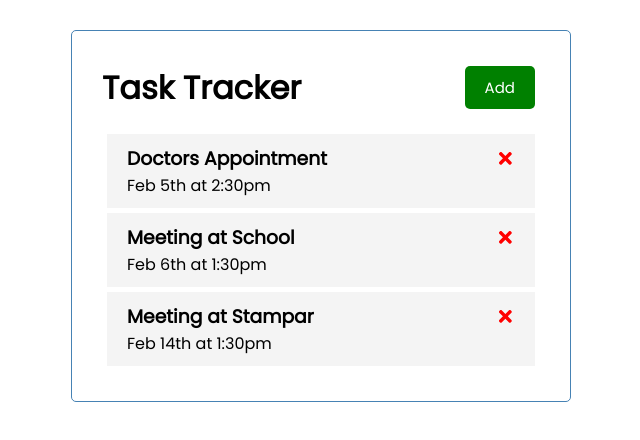
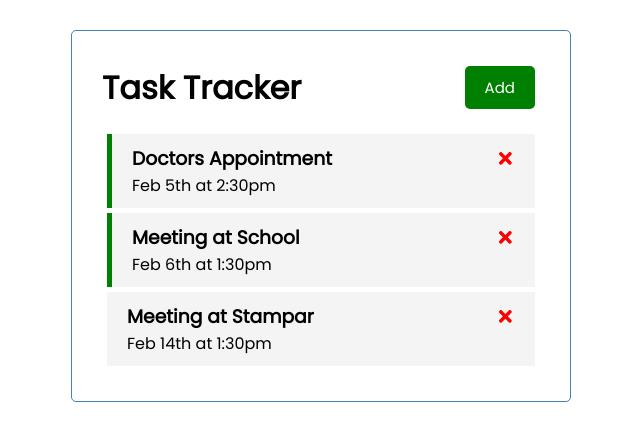
Before and after one commit to StefanBraunovic/React-Task-Tracker, a React (Create React App) app: page / in a window 1280 px wide. Shown: the top 440 px of the page, without its empty margins (319-959 px from the left). Built offline with nearby package versions, Linux system fonts and the light colour scheme.

Commit message:
Toggle reminder & conditional styling

```diff
--- a/src/App.js
+++ b/src/App.js
@@ -29,11 +29,21 @@
 	const deleteTask = (id) => {
 		setTasks(tasks.filter((task) => task.id !== id));
 	};
+	// Toggle reminder
+
+	const toggleReminder = (id) => {
+		setTasks(
+			tasks.map((task) =>
+				task.id === id ? { ...task, reminder: !task.reminder } : task,
+			),
+		);
+	};
+
 	return (
 		<div className="container">
 			<Header />
 			{tasks.length > 0 ? (
-				<Tasks tasks={tasks} onDelete={deleteTask} />
+				<Tasks tasks={tasks} onDelete={deleteTask} onToggle={toggleReminder} />
 			) : (
 				'No Tasks'
 			)}
--- a/src/components/Task.js
+++ b/src/components/Task.js
@@ -1,8 +1,8 @@
 import React from 'react';
 import {FaTimes} from 'react-icons/fa'
 
-const Task = ({task,onDelete}) => {
-	return <div className="task">
+const Task = ({task,onDelete,onToggle}) => {
+	return <div className={`task ${task.reminder ? 'reminder' :''}`} onDoubleClick={()=>onToggle(task.id)}>
        <h3>{task.text} <FaTimes style={{color:'red', cursor:'pointer'}} onClick={()=>onDelete(task.id)}/></h3>
        <p>{task.day}</p>
     </div>;
--- a/src/components/Tasks.js
+++ b/src/components/Tasks.js
@@ -1,10 +1,15 @@
 import Task from './Task';
 
-const Tasks = ({ tasks, onDelete }) => {
+const Tasks = ({ tasks, onDelete, onToggle }) => {
 	return (
 		<>
 			{tasks.map((task) => (
-				<Task key={task.id} task={task} onDelete={onDelete} />
+				<Task
+					key={task.id}
+					task={task}
+					onDelete={onDelete}
+					onToggle={onToggle}
+				/>
 			))}
 		</>
 	);
```
